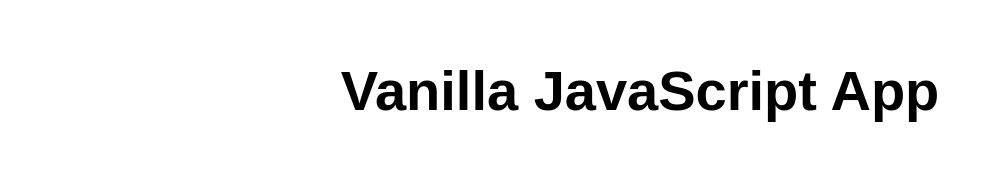
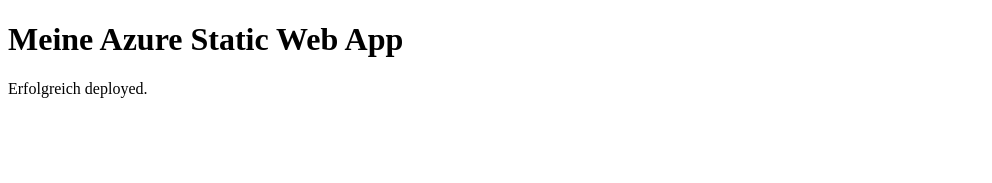
Before and after one commit to Chris-080899/my-first-static-web-app, a website: page src/index.html in a window 1280 px wide. Shown: the whole page, without its empty margins (0-992 px from the left). Drawn offline with Linux system fonts and the light colour scheme.

Commit message:
Move index.html into src

```diff
--- a/src/index.html
+++ b/src/index.html
@@ -1,17 +1,13 @@
 <!DOCTYPE html>
-<html lang="en">
-
+<html lang="de">
 <head>
   <meta charset="UTF-8">
-  <meta name="viewport" content="width=device-width, initial-scale=1.0">
-  <link rel="stylesheet" href="styles.css">
-  <title>Vanilla JavaScript App</title>
+  <title>Azure Static Web App</title>
 </head>
 
 <body>
-  <main>
-    <h1>Vanilla JavaScript App</h1>
-  </main>
+  <h1>Meine Azure Static Web App</h1>
+  <p>Erfolgreich deployed.</p>
 </body>
 
 </html>
```
Also changed, not shown: index.html (deleted).
